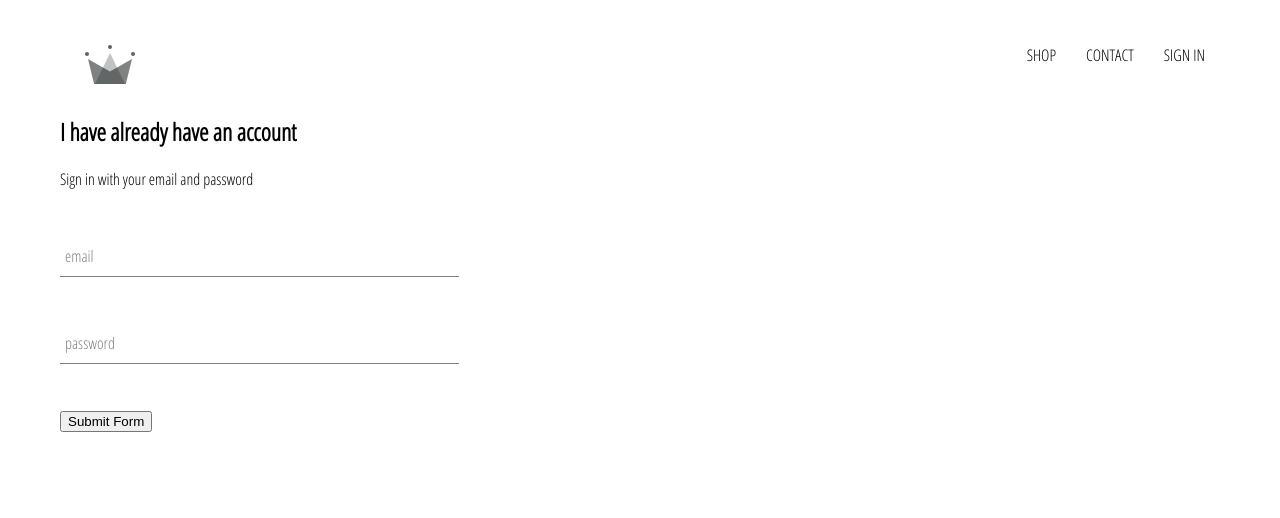
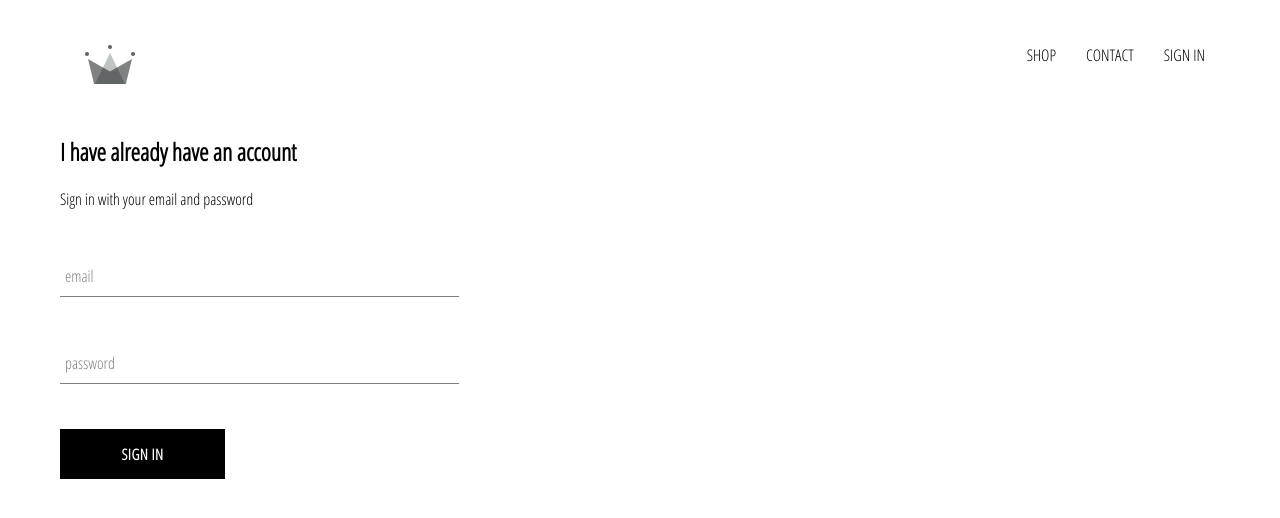
Before and after one commit to vibhu-khurana/Clothing-store, a React (Create React App) app: page /signIn in a window 1280 px wide. Shown: the top 518 px of the page. Built offline with nearby package versions, Linux system fonts and the light colour scheme.

Commit message:
customButton component added

```diff
--- /dev/null
+++ b/src/components/custom-button/custom-button.component.jsx
@@ -0,0 +1,10 @@
+import React from 'react';
+import './custom-button.component.scss';
+
+const CustomButton = ({ children, ...otherProps }) => (
+  <button className='custom-button' {...otherProps}>
+    {children}
+  </button>
+);
+
+export default CustomButton;
--- /dev/null
+++ b/src/components/custom-button/custom-button.component.scss
@@ -0,0 +1,22 @@
+.custom-button {
+  min-width: 165px;
+  width: auto;
+  height: 50px;
+  letter-spacing: 0.5px;
+  line-height: 50px;
+  padding: 0 35px 0 35px;
+  font-size: 15px;
+  background-color: black;
+  color: white;
+  text-transform: uppercase;
+  font-family: 'Open Sans Condensed';
+  font-weight: bolder;
+  border: none;
+  cursor: pointer;
+
+  &:hover {
+    background-color: white;
+    color: black;
+    border: 1px solid black;
+  }
+}
--- a/src/components/sign-in/sign-in.component.jsx
+++ b/src/components/sign-in/sign-in.component.jsx
@@ -1,7 +1,7 @@
 import React from 'react';
 import './sign-in.styles.scss';
 import FormInput from '../form-input/form-input.component';
-
+import CustomButton from '../custom-button/custom-button.component';
 class SignIn extends React.Component {
   constructor() {
     super();
@@ -47,7 +47,7 @@ class SignIn extends React.Component {
             label='password'
             required
           />
-          <input type='submit' value='Submit Form' />
+          <CustomButton type='submit'> Sign In</CustomButton>
         </form>
       </div>
     );
--- a/src/components/sign-in/sign-in.styles.scss
+++ b/src/components/sign-in/sign-in.styles.scss
@@ -1,3 +1,9 @@
 .sign-in {
   width: 30vw;
+  display: flex;
+  flex-direction: column;
+
+  .title {
+    margin: 10px 0;
+  }
 }
```
